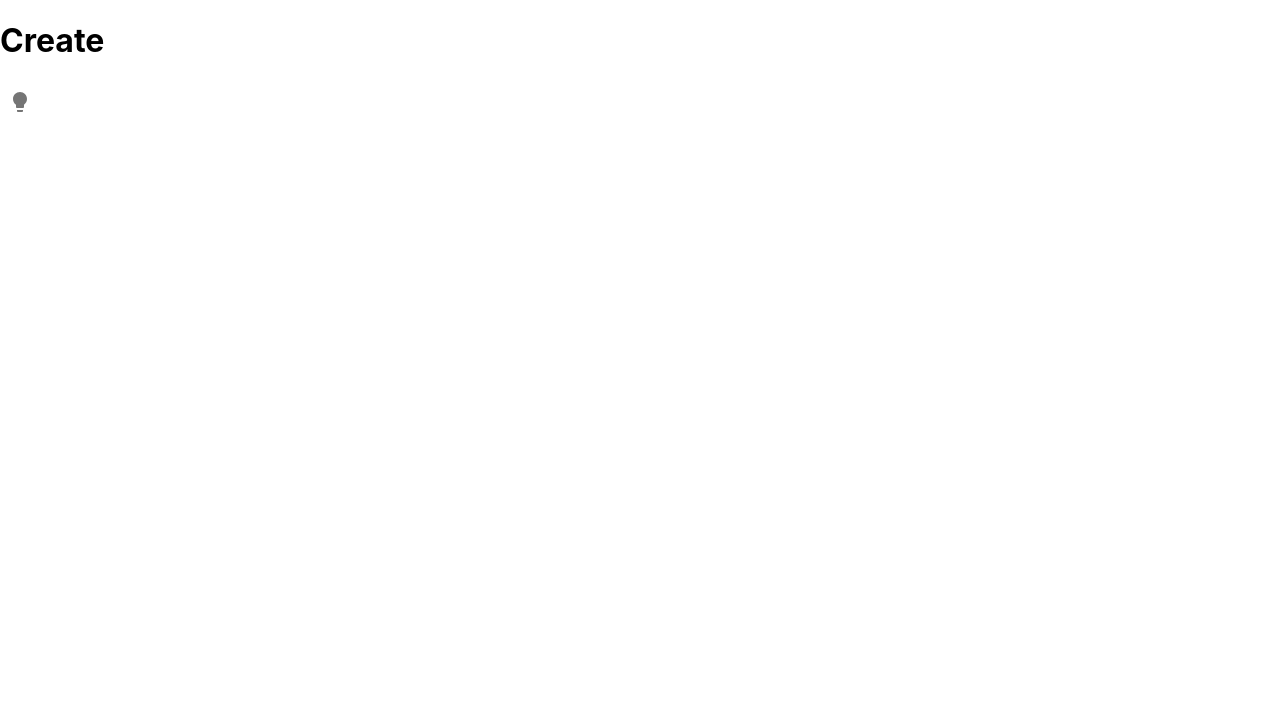
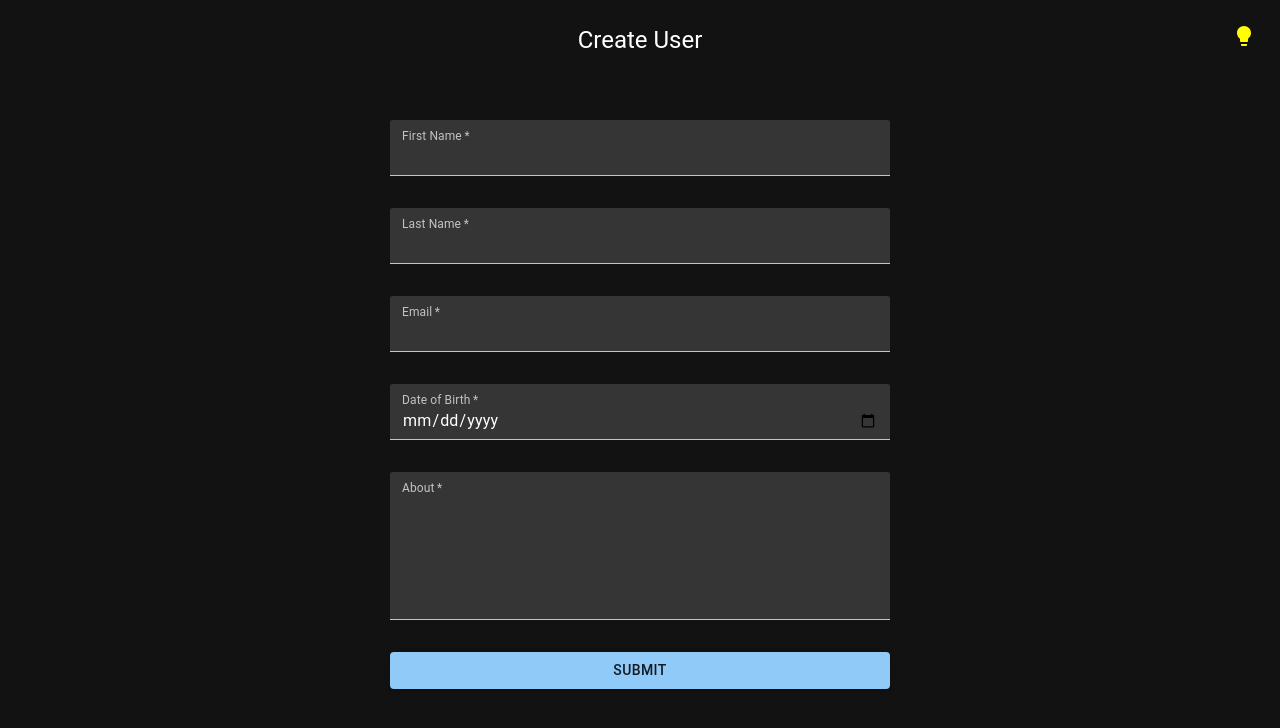
Before and after one commit to DivyanshFalodiya/task, a React (Create React App) app: page /create in a window 1280 px wide. Shown: the top 728 px of the page. Built offline with nearby package versions, Linux system fonts and the light colour scheme.

Commit message:
:sparkles: addadded create page features

```diff
--- a/package.json
+++ b/package.json
@@ -15,6 +15,7 @@
     "react-dom": "^17.0.2",
     "react-router-dom": "^6.2.2",
     "react-scripts": "5.0.0",
+    "react-transition-group": "^4.4.2",
     "web-vitals": "^2.1.4"
   },
   "scripts": {
--- a/src/App.js
+++ b/src/App.js
@@ -1,12 +1,15 @@
 import "./App.css";
 import { ThemeModeProvider } from "./context/ThemeModeContext";
 import MainComponent from "./components/Main/Main";
+import { BrowserRouter } from "react-router-dom";
 
 // App
 function App() {
   return (
     <ThemeModeProvider>
-      <MainComponent />
+      <BrowserRouter>
+        <MainComponent />
+      </BrowserRouter>
     </ThemeModeProvider>
   );
 }
--- a/src/components/Create/Create.jsx
+++ b/src/components/Create/Create.jsx
@@ -1,9 +1,166 @@
+import { Cancel, Check, ViewAgenda } from "@mui/icons-material";
+import {
+  Box,
+  Button,
+  FormControl,
+  TextField,
+  Typography,
+  useTheme,
+} from "@mui/material";
+import { makeStyles } from "@mui/styles";
+import { useState } from "react";
+
+const useStyles = makeStyles((theme) => ({
+  input: {
+    "&:-webkit-autofill": {
+      WebkitBoxShadow: `0 0 0 10000px ${theme.palette.background.paper} inset`,
+    },
+  },
+}));
+
 // Create Page
 const Create = () => {
+  const theme = useTheme();
+  const classes = useStyles();
+
+  // States
+  const [data, setData] = useState({
+    fname: { value: "", dirty: false, valid: false },
+    lname: { value: "", dirty: false, valid: false },
+    dob: { value: "", dirty: false, valid: false },
+    email: { value: "", dirty: false, valid: false },
+    about: { value: "", dirty: false, valid: false },
+  });
+
+  // Helper
+  const dataMapping = [
+    { field: "fname", label: "First Name", type: "text" },
+    { field: "lname", label: "Last Name", type: "text" },
+    { field: "email", label: "Email", type: "email" },
+    { field: "dob", label: "Date of Birth", type: "date" },
+    { field: "about", label: "About", type: "text" },
+  ];
+  const getAge = (date) => {
+    var age = Math.floor(
+      (new Date() - new Date(date)) / 1000 / 60 / 60 / 24 / 365
+    );
+    console.log(age);
+    return age;
+  };
+
+  // Validity Check
+  const checkValidity = (field, val) => {
+    // About field
+    if (field === "about" && val.length > 0) return true;
+
+    // Name fields
+    if (
+      (field === "fname" || field === "lname") &&
+      val.length > 0 &&
+      val.match(/^[A-Za-z]+$/)
+    )
+      return true;
+
+    // Email field
+    if (
+      field === "email" &&
+      val.length > 0 &&
+      /^\w+([\.-]?\w+)*@\w+([\.-]?\w+)*(\.\w{2,3})+$/.test(val)
+    )
+      return true;
+
+    // DOB Field
+    if (field === "dob" && getAge(val) >= 18) return true;
+    return false;
+  };
+
+  // Handle Change
+  const handleChange = (e) => {
+    setData((prev) => {
+      let value = e.target.value.trim();
+      return {
+        ...prev,
+        [e.target.name]: {
+          value: value,
+          dirty: true,
+          valid: checkValidity(e.target.name, value),
+        },
+      };
+    });
+  };
+
   return (
-    <div>
-      <h1>Create</h1>
-    </div>
+    <>
+      <Typography
+        variant="h5"
+        align="center"
+        color={theme.palette.text.primary}
+      >
+        Create User
+      </Typography>
+      <Box
+        sx={{
+          marginTop: theme.spacing(2),
+          width: "100%",
+          display: "flex",
+          justifyContent: "center",
+        }}
+      >
+        <form
+          autoComplete="chrome-off"
+          style={{
+            margin: theme.spacing(2),
+            padding: theme.spacing(2),
+            width: "100%",
+            maxWidth: 500,
+            display: "flex",
+            flexDirection: "column",
+            alignItems: "center",
+          }}
+        >
+          {dataMapping.map((d, index) => (
+            <FormControl
+              key={index}
+              sx={{ margin: theme.spacing(2), width: "100%" }}
+            >
+              <TextField
+                name={d.field}
+                label={d.label}
+                variant="filled"
+                value={data[d.field].value}
+                onChange={handleChange}
+                multiline={d.field === "about"}
+                rows={5}
+                type={d.type}
+                InputLabelProps={{ shrink: true }}
+                required
+                inputProps={{
+                  className: classes.input,
+                }}
+                sx={{ backgroundColor: theme.palette.background.paper }}
+                InputProps={{
+                  endAdornment: data[d.field].dirty ? (
+                    data[d.field].valid ? (
+                      <Check
+                        sx={{ background: "green", borderRadius: "50%" }}
+                      />
+                    ) : (
+                      <Cancel sx={{ background: "red", borderRadius: "50%" }} />
+                    )
+                  ) : null,
+                }}
+              />
+            </FormControl>
+          ))}
+          <Button
+            variant="contained"
+            sx={{ margin: theme.spacing(2), width: "100%" }}
+          >
+            Submit
+          </Button>
+        </form>
+      </Box>
+    </>
   );
 };
 
--- a/src/components/Home/Home.jsx
+++ b/src/components/Home/Home.jsx
@@ -1,15 +1,19 @@
-import {
-  Card,
-  CardActionArea,
-  Container,
-  Grid,
-  Typography,
-} from "@mui/material";
+import { Box, Button, Container, Grid } from "@mui/material";
 import { makeStyles } from "@mui/styles";
+import { Add, ViewList } from "@mui/icons-material";
+import { Link } from "react-router-dom";
 
 const useStyles = makeStyles((theme) => ({
   gridItems: {
-    padding: theme.spacing(5),
+    padding: theme.spacing(3),
+    display: "flex",
+    justifyContent: "center",
+  },
+  cardActions: {
+    padding: theme.spacing(2),
+  },
+  link: {
+    textDecoration: "none",
   },
 }));
 
@@ -17,29 +21,29 @@ const useStyles = makeStyles((theme) => ({
 const Home = () => {
   const classes = useStyles();
   return (
-    <Container
-      sx={{
-        width: "100vw",
-        minHeight: "100vh",
-      }}
-    >
-      <Grid container sx={{ height: "100%" }}>
-        <Grid item xs={12} sm={6}>
-          <Card>
-            <CardActionArea>
-              <Typography>VIEW</Typography>
-            </CardActionArea>
-          </Card>
+    <>
+      <Grid
+        container
+        display="flex"
+        alignItems="center"
+        sx={{ height: "100%" }}
+      >
+        <Grid item xs={12} sm={6} className={classes.gridItems}>
+          <Link to="/view" className={classes.link}>
+            <Button variant="contained" startIcon={<ViewList />}>
+              View
+            </Button>
+          </Link>
         </Grid>
-        <Grid item xs={12} sm={6}>
-          <Card>
-            <CardActionArea>
-              <Typography>CREATE</Typography>
-            </CardActionArea>
-          </Card>
+        <Grid item xs={12} sm={6} className={classes.gridItems}>
+          <Link to="/create" className={classes.link}>
+            <Button variant="contained" startIcon={<Add />}>
+              Create
+            </Button>
+          </Link>
         </Grid>
       </Grid>
-    </Container>
+    </>
   );
 };
 
--- /dev/null
+++ b/src/components/Main/Main.css
@@ -0,0 +1,17 @@
+.fade-enter,
+.fade-appear {
+  opacity: 0;
+  /* transform: translateY(-100%); */
+}
+.fade-enter-active,
+.face-appear-active {
+  opacity: 1;
+  /* transform: translateY(0); */
+  transition: 300ms ease;
+}
+.fade-exit {
+  opacity: 1;
+}
+.fade-exit-active {
+  opacity: 0;
+}
--- a/src/components/Main/Main.jsx
+++ b/src/components/Main/Main.jsx
@@ -1,7 +1,9 @@
-import { Box, createTheme, Paper, ThemeProvider } from "@mui/material";
+import "./Main.css";
+import { Box, Container, createTheme, ThemeProvider } from "@mui/material";
 import { grey } from "@mui/material/colors";
 import { useContext } from "react";
-import { BrowserRouter, Route, Routes } from "react-router-dom";
+import { BrowserRouter, Route, Routes, useLocation } from "react-router-dom";
+import { CSSTransition, TransitionGroup } from "react-transition-group";
 import { ThemeModeContext } from "../../context/ThemeModeContext";
 import Create from "../Create/Create";
 import Home from "../Home/Home";
@@ -11,16 +13,25 @@ import View from "../View/View";
 // Main Component
 const MainComponent = () => {
   const [mode, changeMode] = useContext(ThemeModeContext);
+  const location = useLocation();
 
   // Set up the theme
   const theme = createTheme({
     palette: {
-      mode: mode === "light" ? "light" : "dark",
+      mode: mode,
       background: {
-        paper: mode === "light" ? grey[200] : grey[900],
+        paper: mode === "light" ? grey[50] : grey[900],
+        default: mode === "light" ? grey[300] : "#121212",
       },
     },
   });
+
+  // Routes with components
+  const routes = [
+    { path: "/", Component: Home },
+    { path: "/view", Component: View },
+    { path: "/create", Component: Create },
+  ];
 
   return (
     <ThemeProvider theme={theme}>
@@ -34,15 +45,28 @@ const MainComponent = () => {
           top: 0,
           left: 0,
         }}
-      ></Box>
-      <BrowserRouter>
-        <Routes>
-          <Route path="/" element={<Home />} />
-          <Route path="/view" element={<View />} />
-          <Route path="/create" element={<Create />} />
-        </Routes>
-      </BrowserRouter>
+      />
+
       <Theme />
+
+      <Container
+        sx={{
+          minHeight: "100vh",
+          padding: theme.spacing(2),
+          paddingTop: theme.spacing(3),
+          paddingBottom: theme.spacing(3),
+        }}
+      >
+        <TransitionGroup component={null}>
+          <CSSTransition key={location.key} timeout={300} classNames="fade">
+            <Routes location={location}>
+              {routes.map(({ path, Component }, index) => (
+                <Route key={index} path={path} element={<Component />} />
+              ))}
+            </Routes>
+          </CSSTransition>
+        </TransitionGroup>
+      </Container>
     </ThemeProvider>
   );
 };
--- a/src/components/Theme/Theme.jsx
+++ b/src/components/Theme/Theme.jsx
@@ -1,16 +1,33 @@
 import { Lightbulb } from "@mui/icons-material";
-import { Box, IconButton } from "@mui/material";
+import { Box, IconButton, Tooltip, useTheme } from "@mui/material";
+import { deepOrange } from "@mui/material/colors";
 import { useContext } from "react";
 import { ThemeModeContext } from "../../context/ThemeModeContext";
 
 // Theme Change Component
 const Theme = () => {
+  const theme = useTheme();
   const [mode, changeMode] = useContext(ThemeModeContext);
+  const titles = {
+    light: {
+      invText: "Dark Theme",
+      invColor: deepOrange[500],
+    },
+    dark: {
+      invText: "Light Theme",
+      invColor: "yellow",
+    },
+  };
   return (
-    <Box>
-      <IconButton onClick={changeMode}>
-        <Lightbulb />
-      </IconButton>
+    <Box
+      position="fixed"
+      sx={{ top: theme.spacing(2), right: theme.spacing(2) }}
+    >
+      <Tooltip title={titles[mode].invText}>
+        <IconButton onClick={changeMode}>
+          <Lightbulb sx={{ color: titles[mode].invColor }} />
+        </IconButton>
+      </Tooltip>
     </Box>
   );
 };
--- a/src/components/View/View.jsx
+++ b/src/components/View/View.jsx
@@ -1,9 +1,15 @@
+import { Container, Grid, Typography } from "@mui/material";
+
 // View Page
 const View = () => {
   return (
-    <div>
-      <h1>View</h1>
-    </div>
+    <>
+      <Grid container>
+        <Grid item>
+          <Typography>View</Typography>
+        </Grid>
+      </Grid>
+    </>
   );
 };
 
--- a/src/context/ThemeModeContext.jsx
+++ b/src/context/ThemeModeContext.jsx
@@ -3,11 +3,13 @@ import { createContext, useState } from "react";
 // Theme Context
 export const ThemeModeContext = createContext();
 
+const themes = ["dark", "light"];
+
 // Helper Function
 const getTheme = () => {
   const th = localStorage.getItem("theme");
-  if (th) return th;
-  return "light";
+  if (themes.includes(th)) return th;
+  return themes[0];
 };
 
 // Theme Context Provider
--- a/src/index.css
+++ b/src/index.css
@@ -7,6 +7,7 @@ body {
     sans-serif;
   -webkit-font-smoothing: antialiased;
   -moz-osx-font-smoothing: grayscale;
+  overflow-y: scroll;
 }
 
 code {
```
Also changed, not shown: 1 other file (tests, documents, lock files or other folders).
